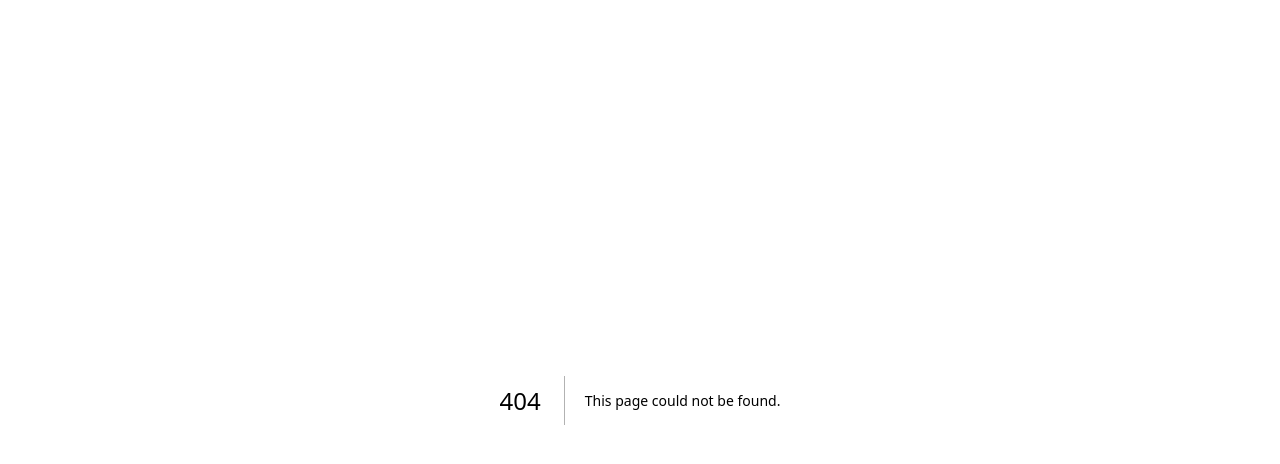
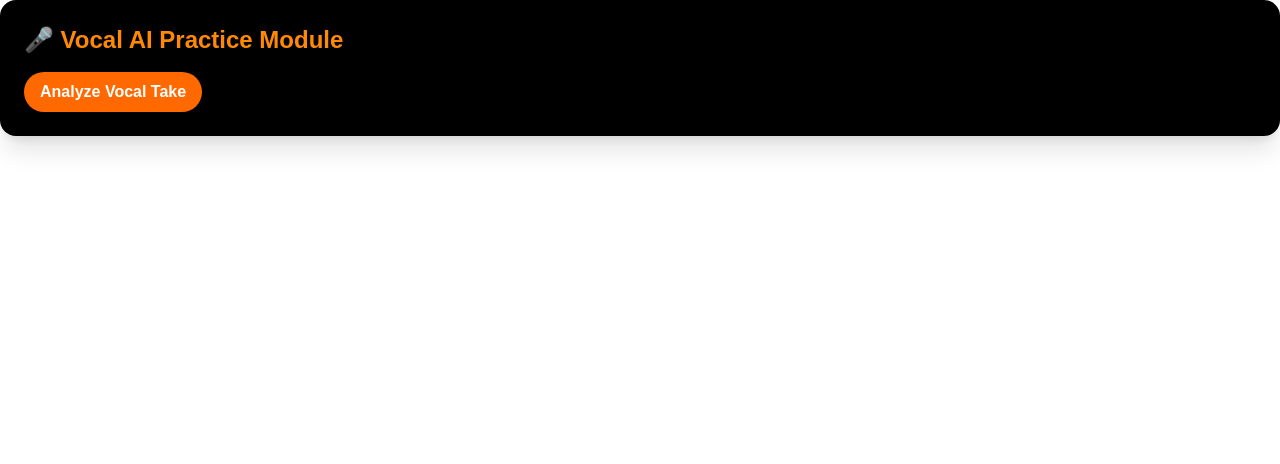
Before and after one commit to AvaTheArchitect/maestro-ai, a Next.js app: page /vocal in a window 1280 px wide. Before the commit this address had no page. Shown: the top 464 px of the page. Built offline with nearby package versions, Linux system fonts and the light colour scheme.

Commit message:
feat(route): add vocal module route

```diff
--- /dev/null
+++ b/src/app/vocal/page.tsx
@@ -0,0 +1,5 @@
+import VocalModule from "@/components/VocalModule";
+
+export default function VocalPage() {
+  return <VocalModule />;
+}
```
